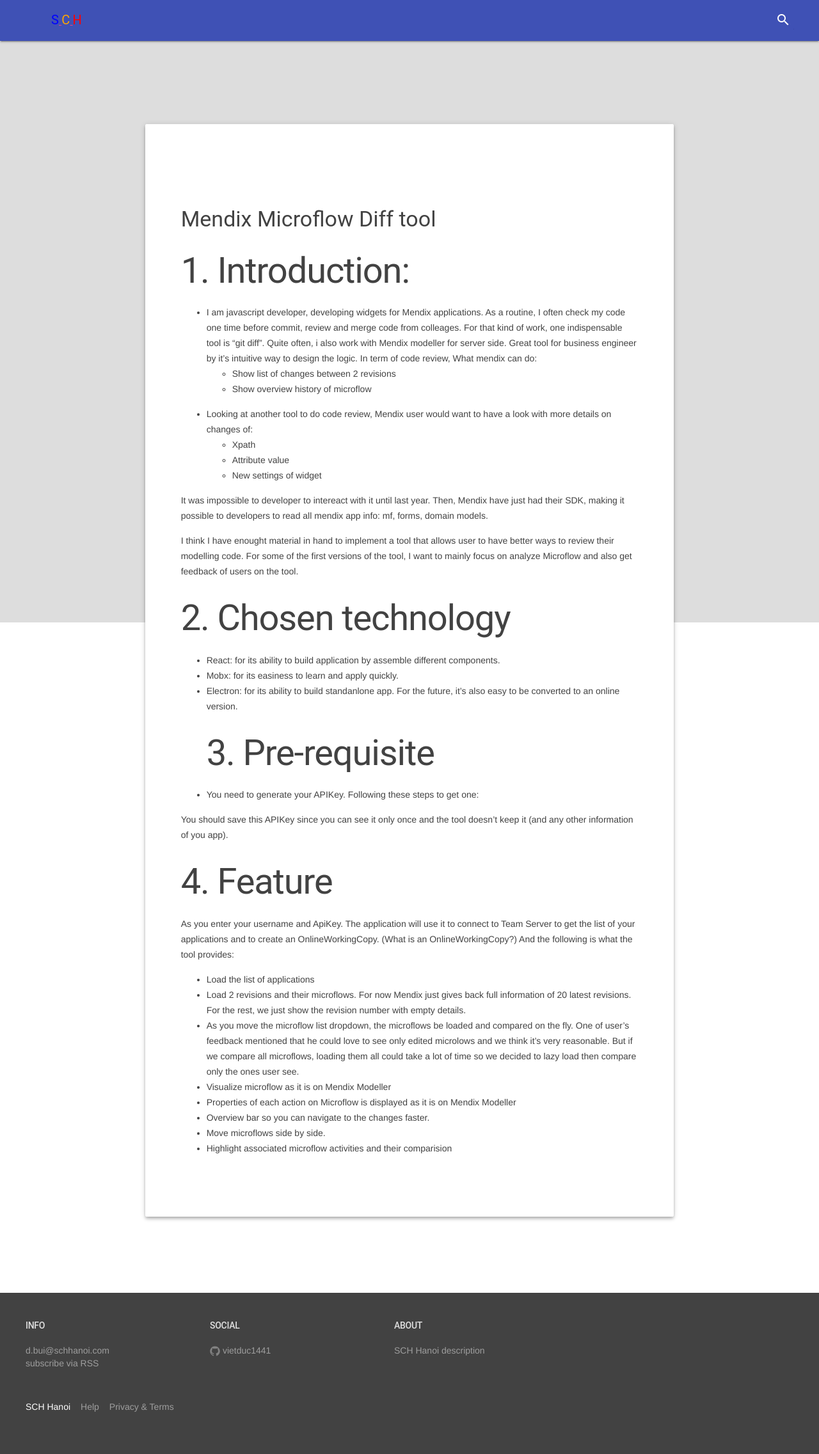
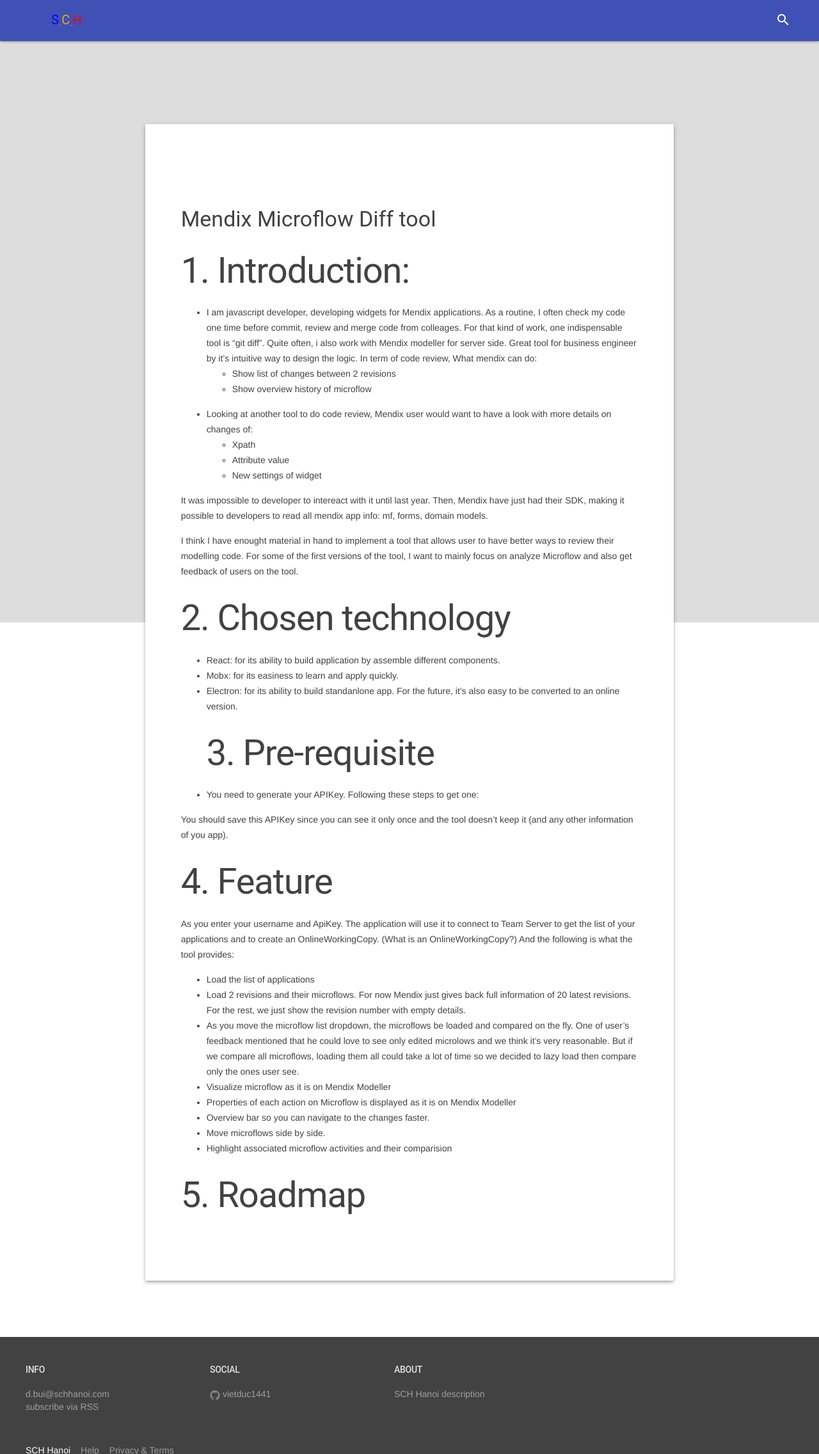
Before and after one commit to vietduc1441/vietduc1441.github.io, a Jekyll site: the page built from mxmfdiff.md, in a window 1280 px wide. Shown: the whole page at 64% size. Built offline with Jekyll 4.4.1, drawn with Linux system fonts in a browser that asks for light colours; nearby versions of some CDN libraries.

Commit message:
Update mxmfdiff.md

```diff
--- a/mxmfdiff.md
+++ b/mxmfdiff.md
@@ -45,3 +45,5 @@
 - Overview bar so you can navigate to the changes faster.
 - Move microflows side by side.
 - Highlight associated microflow activities and their comparision
+
+# 5. Roadmap
```
